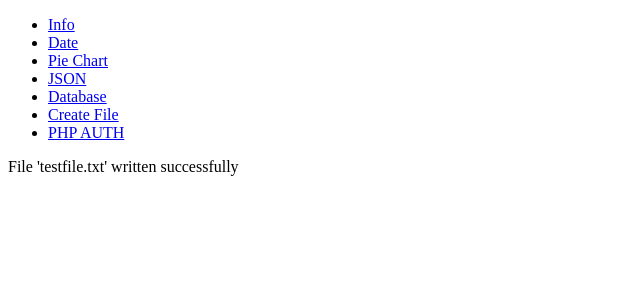
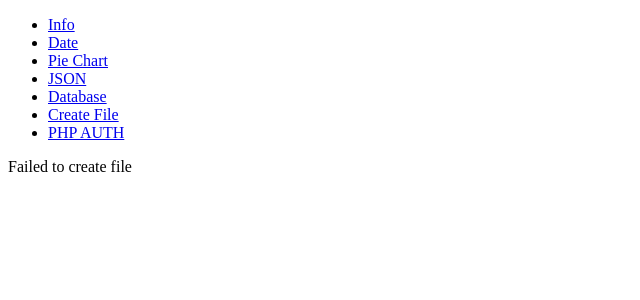
Before and after one commit to lfarinha/seis751-exam2, a PHP site: page /createfile.php in a window 1280 px wide. Shown: the top 300 px of the page, without its empty margins (0-640 px from the left). Run offline with PHP 8.4, Linux system fonts and the light colour scheme.

```diff
--- a/createfile.php
+++ b/createfile.php
@@ -5,7 +5,7 @@
  <?php require('./files/nav.php'); ?>
 
  <?php // createfile.php
-  $fh = fopen("./data/testfile.txt", 'w') or die("Failed to create file");
+  $fh = fopen("./data/testfile.txt", 'x+') or die("Failed to create file");
 
   $text = <<<_END
 Line 1
```
